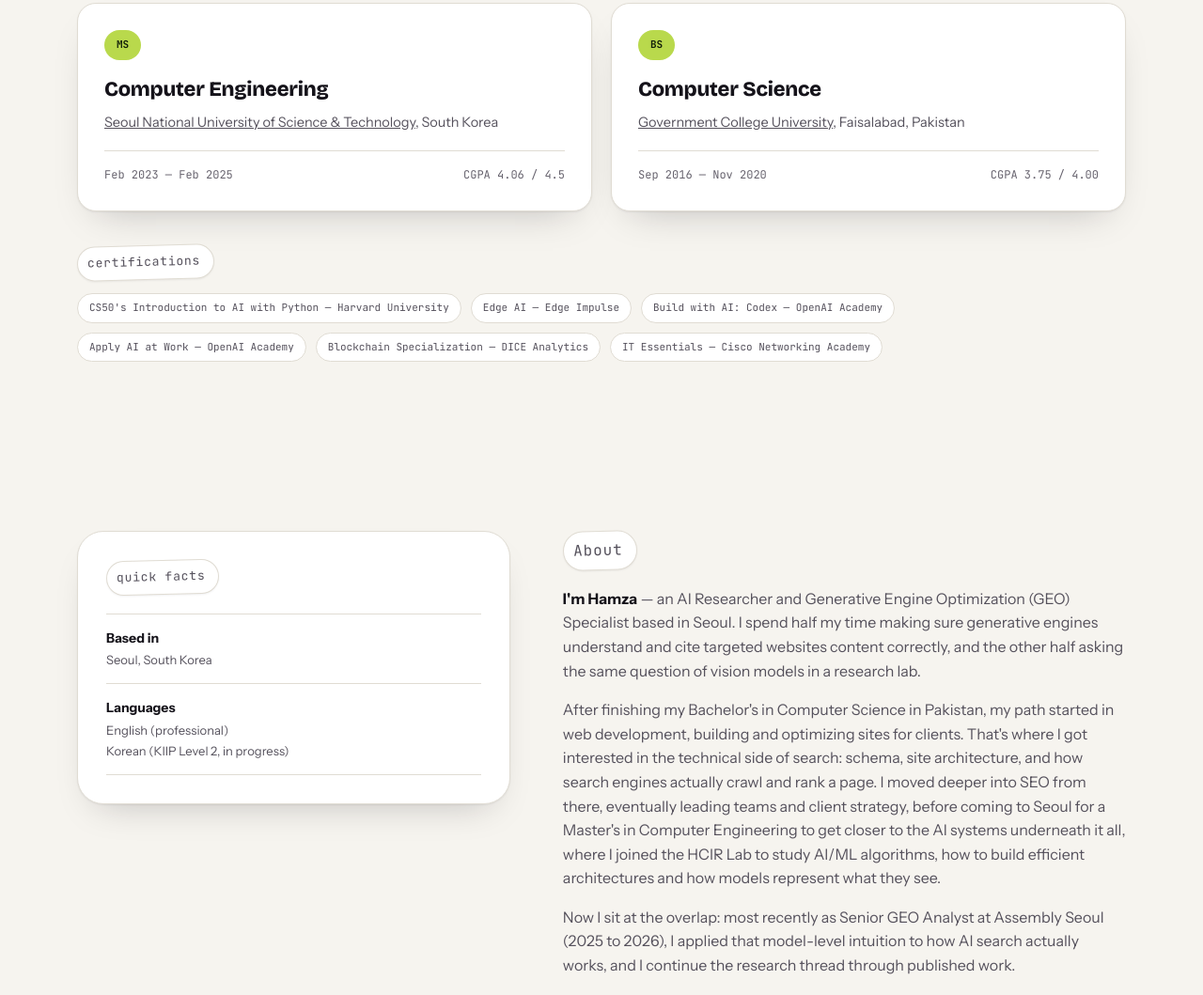
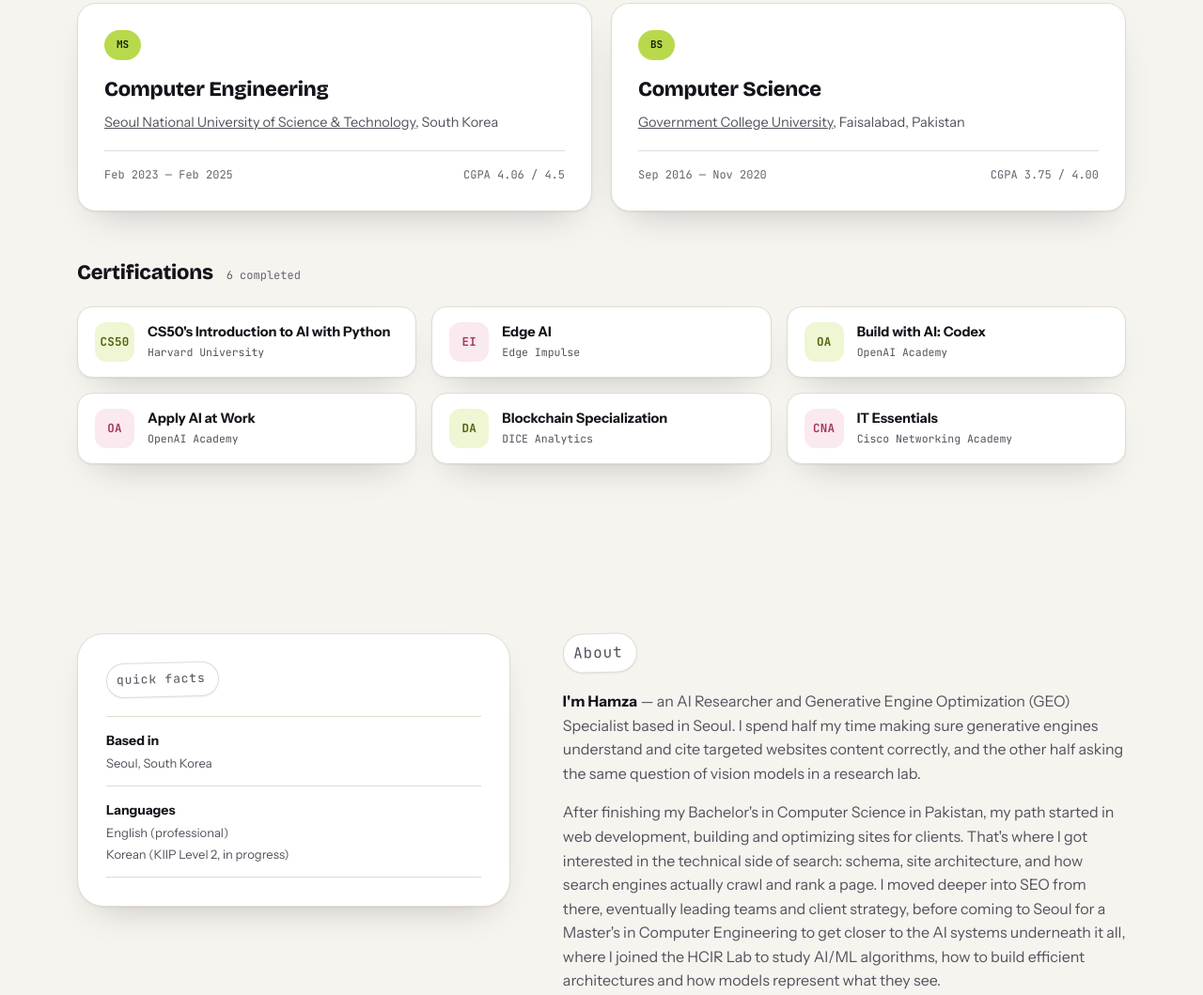
Before and after one commit to realhamzamalik2/portfolio, a plain HTML site: page index.html in a window 1280 px wide. Shown: the part 5971-7030 px from the top of the page at 94% size. Drawn offline with nearby package versions, Linux system fonts and the light colour scheme.

Commit message:
Redesign certifications as cards

```diff
--- a/index.html
+++ b/index.html
@@ -362,8 +362,23 @@
   .edu-card .edu-school{ color:var(--text-muted); font-size:14.5px; margin-top:6px; }
   .edu-card .edu-meta{ display:flex; justify-content:space-between; gap:12px; margin-top:18px; padding-top:16px;
     border-top:1px solid var(--border); font-family:var(--font-mono); font-size:12px; color:var(--text-faint); flex-wrap:wrap; }
-  .cert-row{ margin-top:36px; }
-  .cert-row .tags{ display:flex; flex-wrap:wrap; gap:10px; }
+  .cert-row{ margin-top:48px; }
+  .cert-head{ display:flex; align-items:baseline; gap:14px; margin-bottom:18px; }
+  .cert-head h3{ font-size:22px; font-weight:800; }
+  .cert-head span{ font-family:var(--font-mono); font-size:12px; color:var(--text-faint); }
+  .cert-grid{ display:grid; grid-template-columns:repeat(3, 1fr); gap:16px; }
+  @media (max-width:900px){ .cert-grid{grid-template-columns:1fr 1fr;} }
+  @media (max-width:600px){ .cert-grid{grid-template-columns:1fr;} }
+  .cert-card{ display:flex; align-items:center; gap:14px; background:var(--bg-elevated); border:1px solid var(--border);
+    border-radius:16px; padding:16px 18px; box-shadow:var(--shadow); transition:transform .2s ease, border-color .2s ease; }
+  .cert-card:hover{ transform:translateY(-3px); border-color:var(--accent-fill); }
+  .cert-card:nth-child(even):hover{ border-color:var(--pink-fill); }
+  .cert-badge{ flex:none; width:42px; height:42px; border-radius:12px; display:flex; align-items:center; justify-content:center;
+    font-family:var(--font-mono); font-size:12.5px; font-weight:800; letter-spacing:.02em;
+    background:var(--accent-soft); color:var(--accent); }
+  .cert-card:nth-child(even) .cert-badge{ background:var(--pink-soft); color:var(--pink); }
+  .cert-name{ font-size:14.5px; font-weight:700; line-height:1.35; color:var(--text); }
+  .cert-issuer{ font-family:var(--font-mono); font-size:11.5px; color:var(--text-muted); margin-top:3px; }
 
   /* ---------- publications ---------- */
   .pub-list{display:flex; flex-direction:column;}
@@ -846,14 +861,32 @@
       </div>
     </div>
     <div class="cert-row reveal">
-      <p class="eyebrow" style="margin-bottom:14px;">certifications</p>
-      <div class="tags">
-        <span class="tag-chip">CS50's Introduction to AI with Python — Harvard University</span>
-        <span class="tag-chip">Edge AI — Edge Impulse</span>
-        <span class="tag-chip">Build with AI: Codex — OpenAI Academy</span>
-        <span class="tag-chip">Apply AI at Work — OpenAI Academy</span>
-        <span class="tag-chip">Blockchain Specialization — DICE Analytics</span>
-        <span class="tag-chip">IT Essentials — Cisco Networking Academy</span>
+      <div class="cert-head"><h3>Certifications</h3><span>6 completed</span></div>
+      <div class="cert-grid">
+        <div class="cert-card">
+          <span class="cert-badge" aria-hidden="true">CS50</span>
+          <div><div class="cert-name">CS50's Introduction to AI with Python</div><div class="cert-issuer">Harvard University</div></div>
+        </div>
+        <div class="cert-card">
+          <span class="cert-badge" aria-hidden="true">EI</span>
+          <div><div class="cert-name">Edge AI</div><div class="cert-issuer">Edge Impulse</div></div>
+        </div>
+        <div class="cert-card">
+          <span class="cert-badge" aria-hidden="true">OA</span>
+          <div><div class="cert-name">Build with AI: Codex</div><div class="cert-issuer">OpenAI Academy</div></div>
+        </div>
+        <div class="cert-card">
+          <span class="cert-badge" aria-hidden="true">OA</span>
+          <div><div class="cert-name">Apply AI at Work</div><div class="cert-issuer">OpenAI Academy</div></div>
+        </div>
+        <div class="cert-card">
+          <span class="cert-badge" aria-hidden="true">DA</span>
+          <div><div class="cert-name">Blockchain Specialization</div><div class="cert-issuer">DICE Analytics</div></div>
+        </div>
+        <div class="cert-card">
+          <span class="cert-badge" aria-hidden="true">CNA</span>
+          <div><div class="cert-name">IT Essentials</div><div class="cert-issuer">Cisco Networking Academy</div></div>
+        </div>
       </div>
     </div>
   </div>
```
